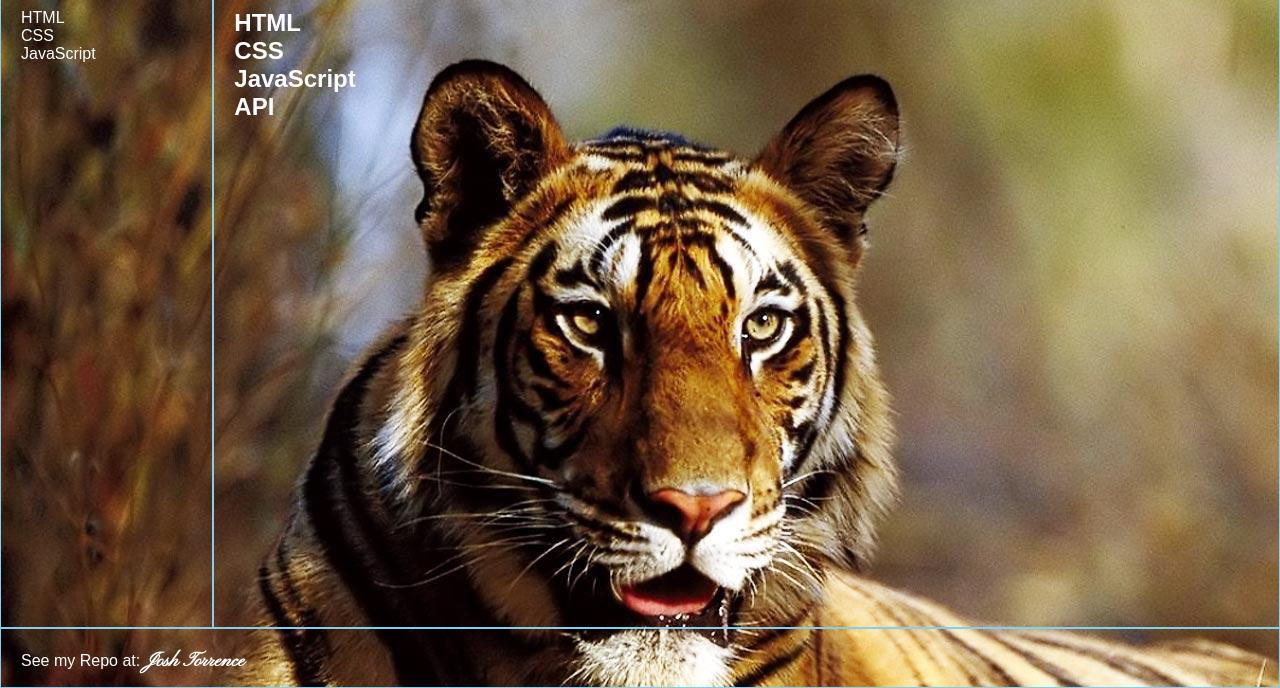
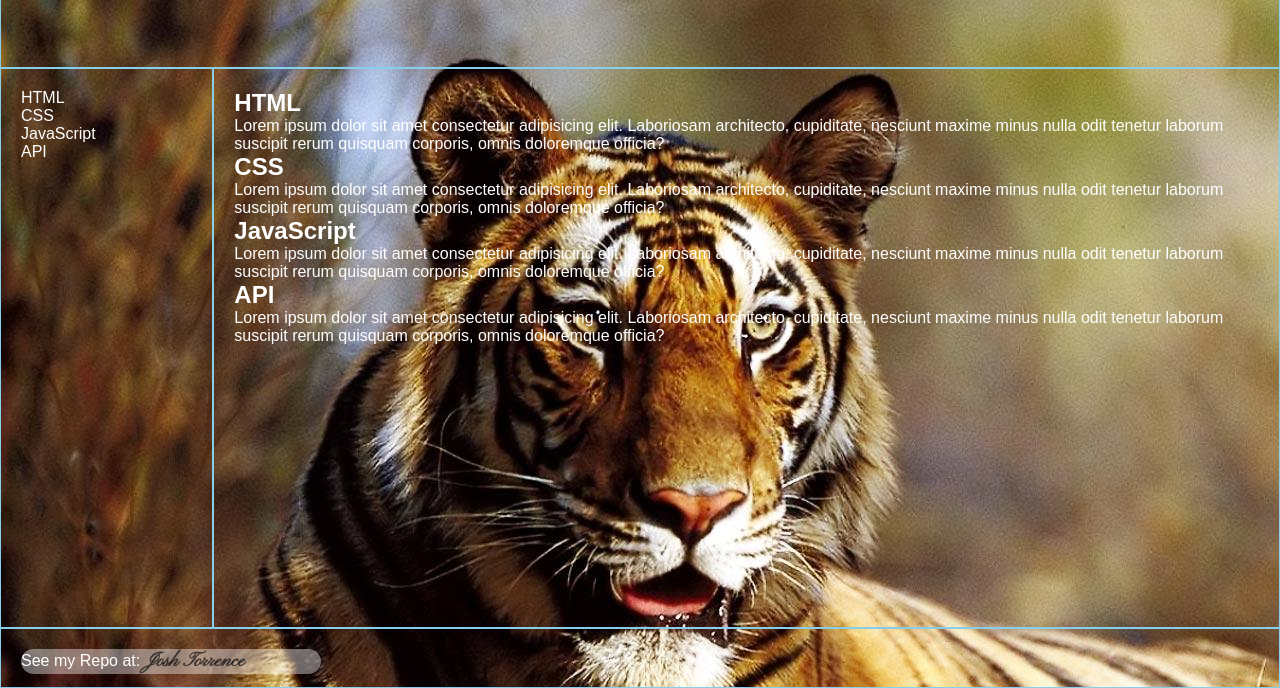
Before and after one commit to DeadEye44/Week2_Challenge, a plain HTML site: page index.html in a window 1280 px wide. Shown: the part 112-800 px from the top of the page. Drawn offline with Linux system fonts and the light colour scheme.

Commit message:
tweaked some settings

```diff
--- a/Assets/CSS/style.css
+++ b/Assets/CSS/style.css
@@ -16,7 +16,7 @@ body {
     'footer footer footer'
     ;
     grid-template-columns: 1fr 4fr 1fr;
-    grid-template-rows: 100px 1fr 60px;
+    grid-template-rows: 180px 1fr 60px;
 }
 
 header,
@@ -33,6 +33,7 @@ header{
     font-family: 'Pinyon Script', cursive;
     font-size: 30px;
     text-align: center;
+    justify-content: center;
     padding: 20px;
     word-wrap: unset;
 }
@@ -62,21 +63,31 @@ nav a:hover {
 main {
     grid-area: main;
 }
+
 footer {
     grid-area: footer;
 }
 
 footer a {
-    color: white;
-    text-decoration: none;
+    color: rgba(7, 7, 7, 0.671);
+    text-align: center;
+    justify-content:center;
+    align-content: center;
     font-weight: bold;
     text-decoration: none;
     font-size: 20px;
     font-family: 'Pinyon Script', cursive;
 }
 
+.Repo {
+    border-radius: 20px;
+    background-color: rgba(255, 255, 255, 0.4);
+    width: 300px;
+    justify-content: center;
+}
+
 footer a:hover {
-    color: hotpink;
+    color: rgb(24, 7, 133);
     text-decoration: none;
     font-weight: bold;
 }
--- a/index.html
+++ b/index.html
@@ -16,24 +16,33 @@
     <main>
       <div>
         <h2>HTML</h2>
+        <p>Lorem ipsum dolor sit amet consectetur adipisicing elit. Laboriosam architecto, cupiditate, nesciunt maxime minus nulla odit tenetur laborum suscipit rerum quisquam corporis, omnis doloremque officia?
+        </p>
       </div>
       <div>
         <h2>CSS</h2>
+        <p>Lorem ipsum dolor sit amet consectetur adipisicing elit. Laboriosam architecto, cupiditate, nesciunt maxime minus nulla odit tenetur laborum suscipit rerum quisquam corporis, omnis doloremque officia?
+        </p>
       </div>
       <div>
         <h2>JavaScript</h2>
+        <p>Lorem ipsum dolor sit amet consectetur adipisicing elit. Laboriosam architecto, cupiditate, nesciunt maxime minus nulla odit tenetur laborum suscipit rerum quisquam corporis, omnis doloremque officia?
+        </p>
       </div>
       <div>
         <h2>API</h2>
+        <p>Lorem ipsum dolor sit amet consectetur adipisicing elit. Laboriosam architecto, cupiditate, nesciunt maxime minus nulla odit tenetur laborum suscipit rerum quisquam corporis, omnis doloremque officia?
+        </p>
       </div>
     </main>
     <nav>
       <li><a href="#HTML">HTML</a></li>
       <li><a href="#CSS">CSS</a></li>
       <li><a href="#Java">JavaScript</a></li>
+      <li><a href="#API">API</a></li>
     </nav>
     <footer>
-      <p>
+      <p class="Repo">
         See my Repo at:
         <a href="https://github.com/DeadEye44" target="_blank">Josh Torrence</a>
       </p>
```
